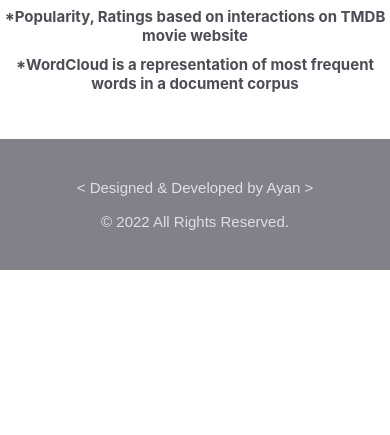
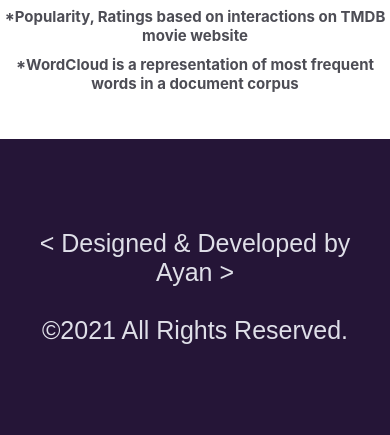
Before and after one commit to ayanatherate/Movie-Content-Analysis, a plain HTML site: page index.html in a window 390 px wide. Shown: the part 898-1333 px from the top of the page. Before the commit the page ends 1168 px from the top, so only its background shows below. Drawn offline with Linux system fonts and the light colour scheme.

Commit message:
Update index.html

```diff
--- a/index.html
+++ b/index.html
@@ -61,23 +61,46 @@
 <br>
 <body>
 <style>
-  body{
+    body{
         margin:0;
     }
-  .comp-banner2{
-            background-color:#818187;
+    @media (max-width:1000px){
+        .mob-banner2{
+            background-color: #251537;
+
+            padding:65px 0;/* Set the navbar to fixed position */
+            top: 0; /* Position the navbar at the top of the page */
+            width: 100%;
+        }
+        .comp-banner2{
+            display:none;
+        }
+     }
+     @media (min-width:1000px){
+        .comp-banner2{
+            background-color: #251537;
 
 
             padding:25px 0;/* Set the navbar to fixed position */
             top: 0; /* Position the navbar at the top of the page */
             width: 100%;
-    }
- </style>
+        }
+        .mob-banner2{
+            display:none;
+        }
+       }
 
+
+</style>
+
+<div class="mob-banner2">
+    <p style="font-size: 25px;text-align: center;margin: 5px8px;margin-left: 36px;margin-right: 36px; justify-content: space-between;font-family: sans-serif; color:#DFDFE8;";>< Designed & Developed by Ayan > <br><br>&copy;2021 All Rights Reserved.</p>
+</div>
 <div class="comp-banner2">
-     <p style="font-size: 15px;text-align: center;margin: 5px8px;margin-left: 36px;margin-right: 36px; justify-content: space-between;font-family: sans-serif;color:#DFDFE8;"> < Designed & Developed by Ayan > <br><br>&copy; 2022 All Rights Reserved.</p>
+     <p style="font-size: 15px;text-align: center;margin: 5px8px;margin-left: 36px;margin-right: 36px; justify-content: space-between;font-family: sans-serif; color:#DFDFE8;";> < Designed & Developed by Ayan > <br><br>&copy;2021 All Rights Reserved.</p>
 
 
 </div>
 </body>
+
 </html>
```
